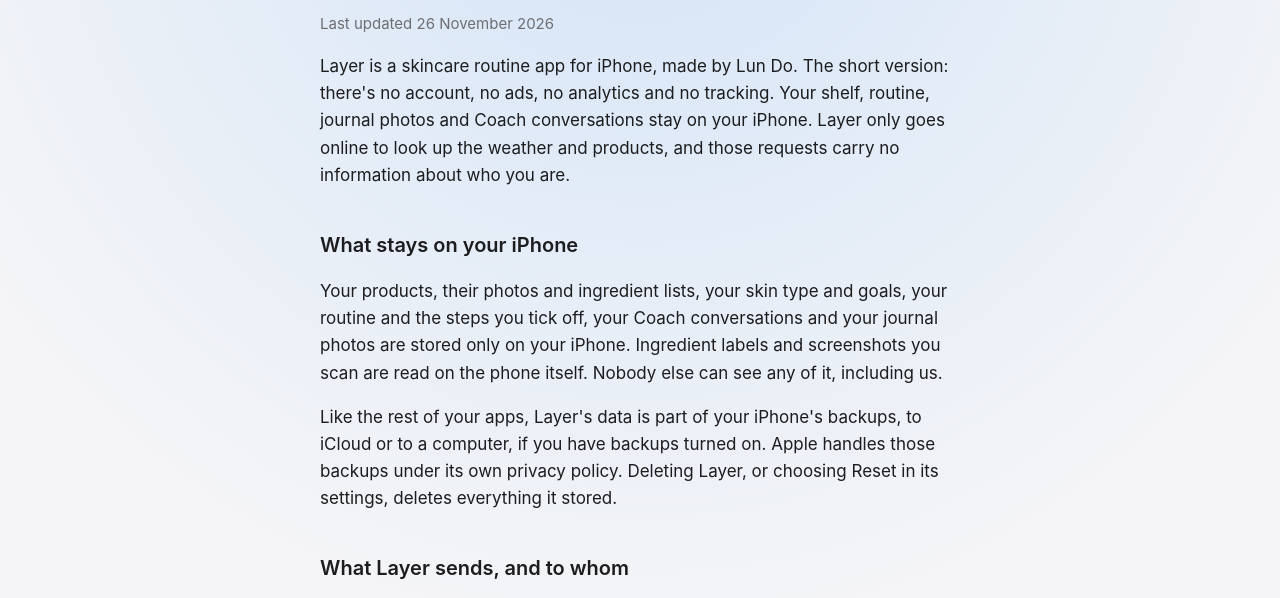
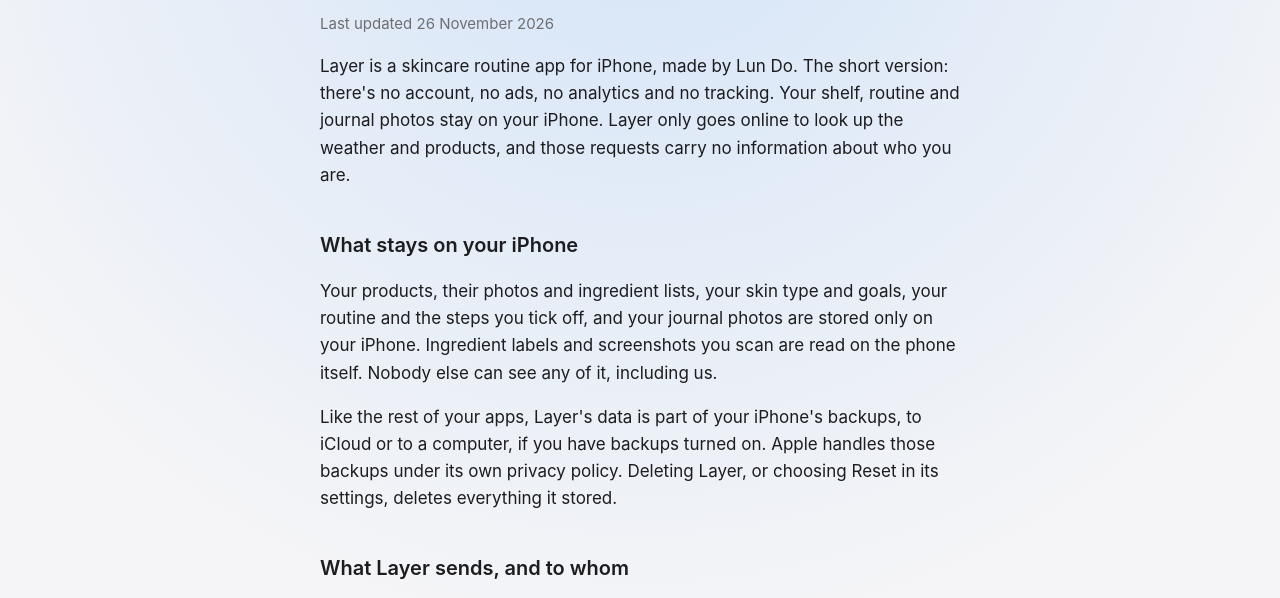
Before and after one commit to mark22d-kaijunumber8/layer, a plain HTML site: page privacy.html in a window 1280 px wide. Shown: the part 177-775 px from the top of the page. Drawn offline with Linux system fonts and the light colour scheme.

Commit message:
Layer 1.1: sharing instead of Coach

```diff
--- a/privacy.html
+++ b/privacy.html
@@ -18,10 +18,10 @@
     <h1>Privacy policy</h1>
     <p class="meta">Last updated 26 November 2026</p>
 
-    <p>Layer is a skincare routine app for iPhone, made by Lun Do. The short version: there's no account, no ads, no analytics and no tracking. Your shelf, routine, journal photos and Coach conversations stay on your iPhone. Layer only goes online to look up the weather and products, and those requests carry no information about who you are.</p>
+    <p>Layer is a skincare routine app for iPhone, made by Lun Do. The short version: there's no account, no ads, no analytics and no tracking. Your shelf, routine and journal photos stay on your iPhone. Layer only goes online to look up the weather and products, and those requests carry no information about who you are.</p>
 
     <h2>What stays on your iPhone</h2>
-    <p>Your products, their photos and ingredient lists, your skin type and goals, your routine and the steps you tick off, your Coach conversations and your journal photos are stored only on your iPhone. Ingredient labels and screenshots you scan are read on the phone itself. Nobody else can see any of it, including us.</p>
+    <p>Your products, their photos and ingredient lists, your skin type and goals, your routine and the steps you tick off, and your journal photos are stored only on your iPhone. Ingredient labels and screenshots you scan are read on the phone itself. Nobody else can see any of it, including us.</p>
     <p>Like the rest of your apps, Layer's data is part of your iPhone's backups, to iCloud or to a computer, if you have backups turned on. Apple handles those backups under its own privacy policy. Deleting Layer, or choosing Reset in its settings, deletes everything it stored.</p>
 
     <h2>What Layer sends, and to whom</h2>
```
